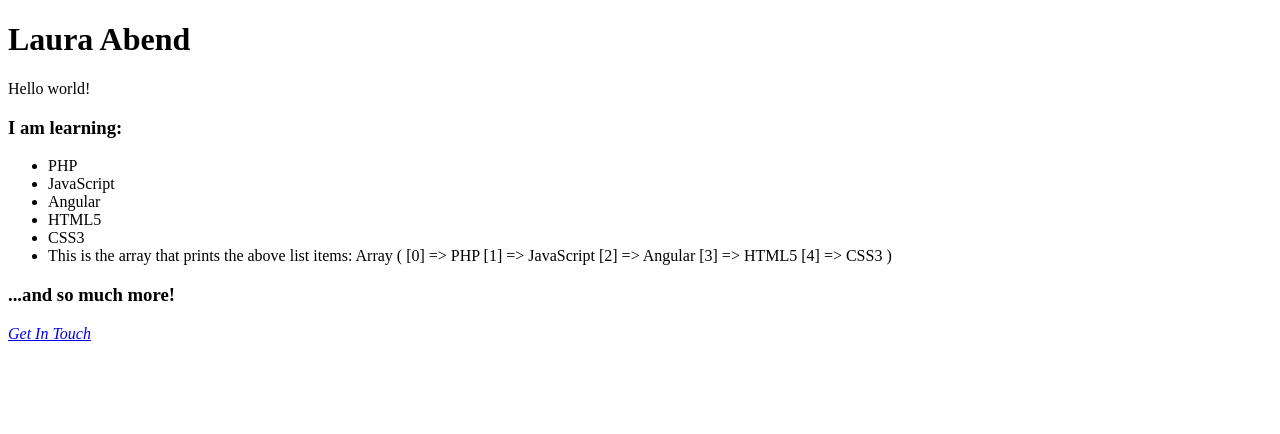
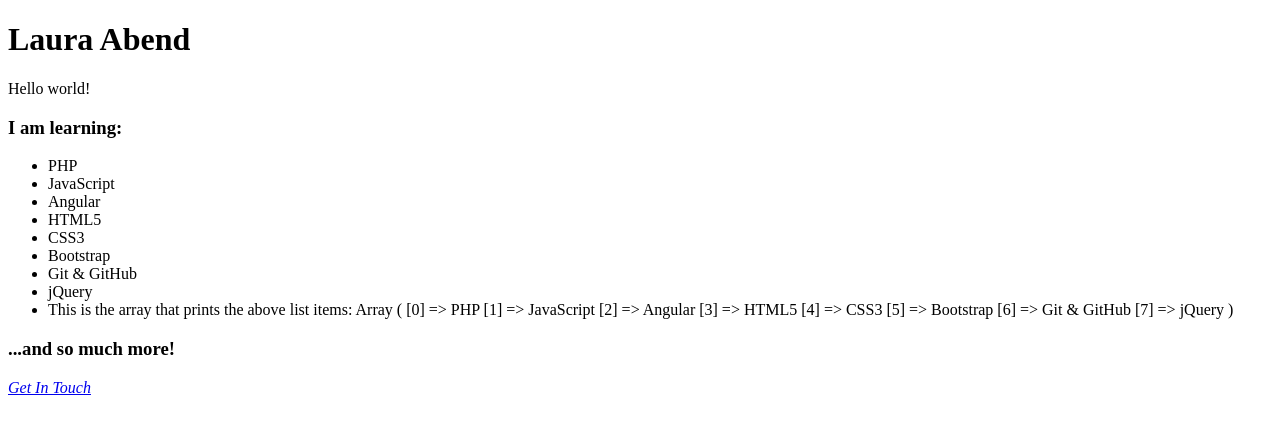
Before and after one commit to thisisserious/gitHubChallenge2, a PHP site: page /code_school.php in a window 1280 px wide. Shown: the top 434 px of the page. Run offline with PHP 8.4, Linux system fonts and the light colour scheme.

Commit message:
add some array_push methods

```diff
--- a/code_school.php
+++ b/code_school.php
@@ -1,6 +1,9 @@
 <?php
 $name = 'Laura Abend';
 $learning = array('PHP', 'JavaScript', 'Angular', 'HTML5', 'CSS3');
+array_push($learning, 'Bootstrap');
+array_push($learning, 'Git & GitHub');
+array_push($learning, 'jQuery');
  ?>
 <!DOCTYPE html>
 <html>
```
